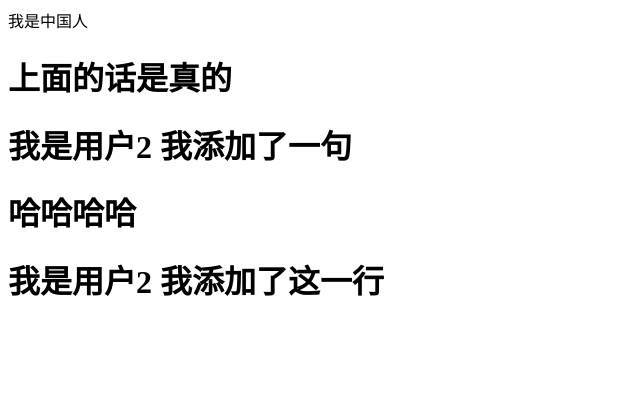
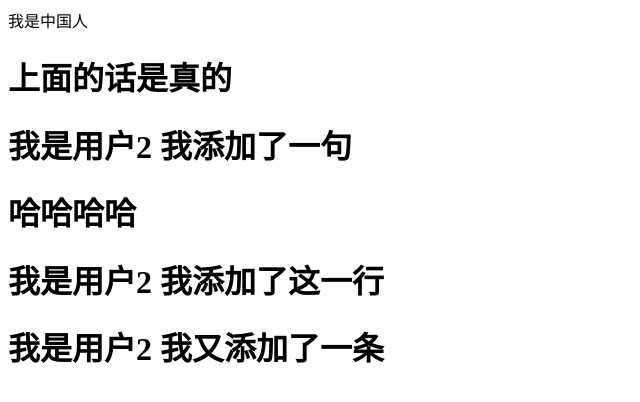
Before and after one commit to MrLeanLi/gitStudy, a plain HTML site: page index.html in a window 1280 px wide. Shown: the whole page, without its empty margins (0-640 px from the left). Drawn offline with Linux system fonts and the light colour scheme.

Commit message:
用户2又添加了一条

```diff
--- a/index.html
+++ b/index.html
@@ -11,5 +11,6 @@
     <h1>我是用户2 我添加了一句</h1>
     <h1>哈哈哈哈</h1>
     <h1>我是用户2 我添加了这一行</h1>
+    <h1>我是用户2 我又添加了一条</h1>
 </body>
 </html>
```
